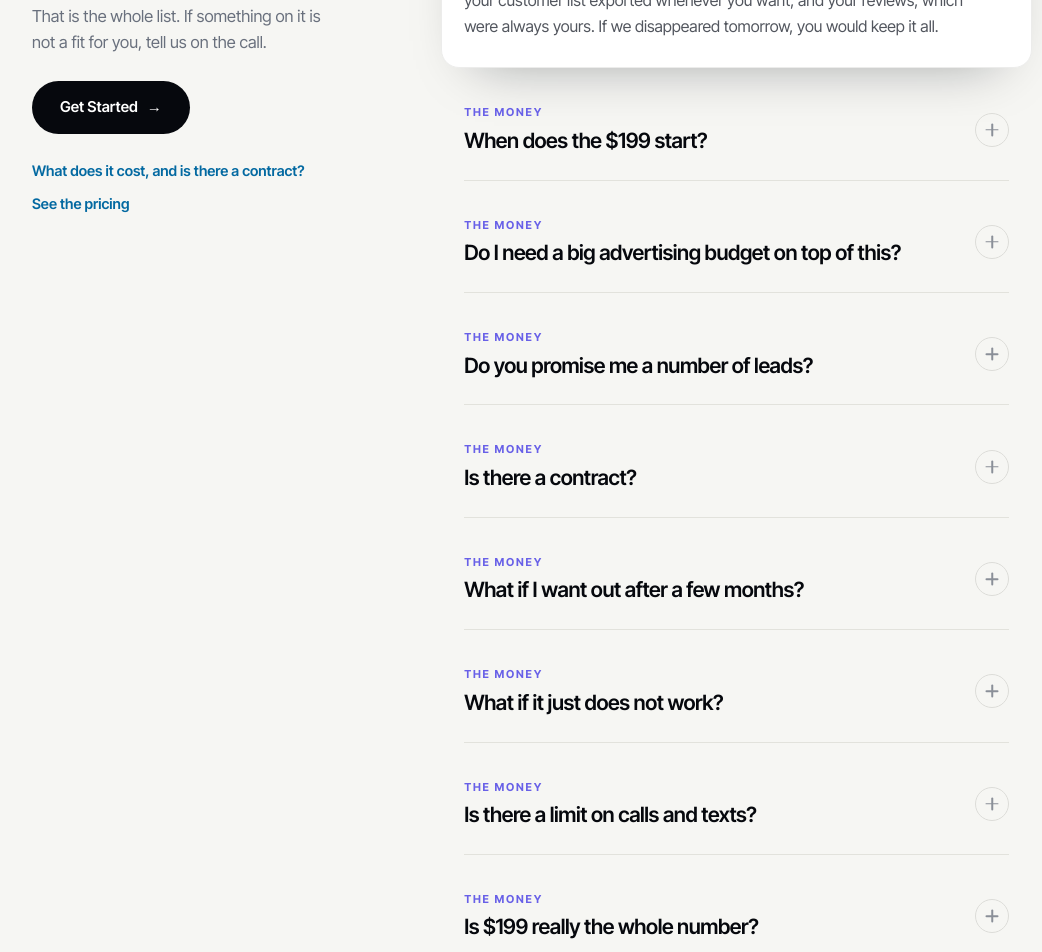
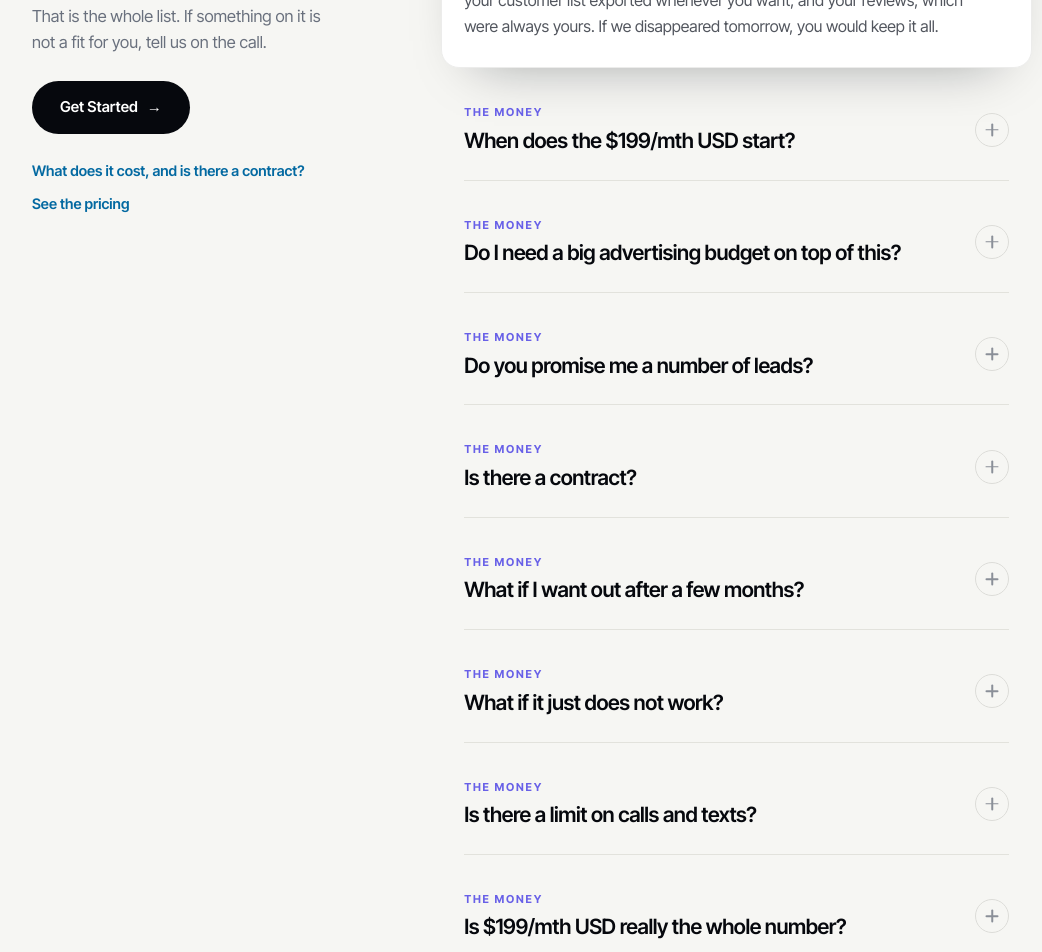
Before and after one commit to staybookt/staybookt-investor, a Next.js app: page /pricing in a window 1280 px wide. Shown: the part 4640-5592 px from the top of the page, without its empty margins (108-1150 px from the left). Built offline with nearby package versions, Linux system fonts and the light colour scheme; no server answers.

Commit message:
Pricing FAQ: last two bare \$199 question references to canonical \$199/mth USD (Jacob)

```diff
--- a/components/v4/IncludedFaq.tsx
+++ b/components/v4/IncludedFaq.tsx
@@ -59,7 +59,7 @@ const QS: Q[] = [
   {
     k: 'The money',
     c: '#4f46e5',
-    q: 'When does the $199 start?',
+    q: 'When does the $199/mth USD start?',
     /* Approved addition (Richard: "Ok to add" + "Agree with the start timing"). Richard
        flagged this with "confirm the billing trigger before publishing" (FAQ doc, Jul 28
        10:26am). Confirmed by Jacob: you do not pay until the platform is up and running.
@@ -112,7 +112,7 @@ const QS: Q[] = [
   {
     k: 'The money',
     c: '#4f46e5',
-    q: 'Is $199 really the whole number?',
+    q: 'Is $199/mth USD really the whole number?',
     /* Richard, FAQ doc, Jul 28 10:14am: deleted the closing line "We would rather tell you
        about twenty dollars and a card fee now than have you find them on an invoice
        later." Answer ends on the back-end list now. */
@@ -129,7 +129,7 @@ const QS: Q[] = [
        PRICE FORMAT FIX (Jacob, Jul 30 2026, flagged via screenshot: "still inconsistent on
        pricing formatting"): this had drifted to "$199/mth", the compact-label shorthand,
        inside a full prose question. Site rule (see app/pricing/page.tsx, the .usp comment):
-       prose sentences say "$199 a month"; only compact price chips/labels use "$199/mth".
+       ONE price format sitewide (Jacob, Aug 6+10 2026): "$199/mth USD", everywhere, including questions.
        A spoken question is prose. Also dropped a stray "CAD" from the answer above this one
        (line ~119) — no other price mention on the site includes a currency code, so it read
        as a fourth, unmatched format. */
```
